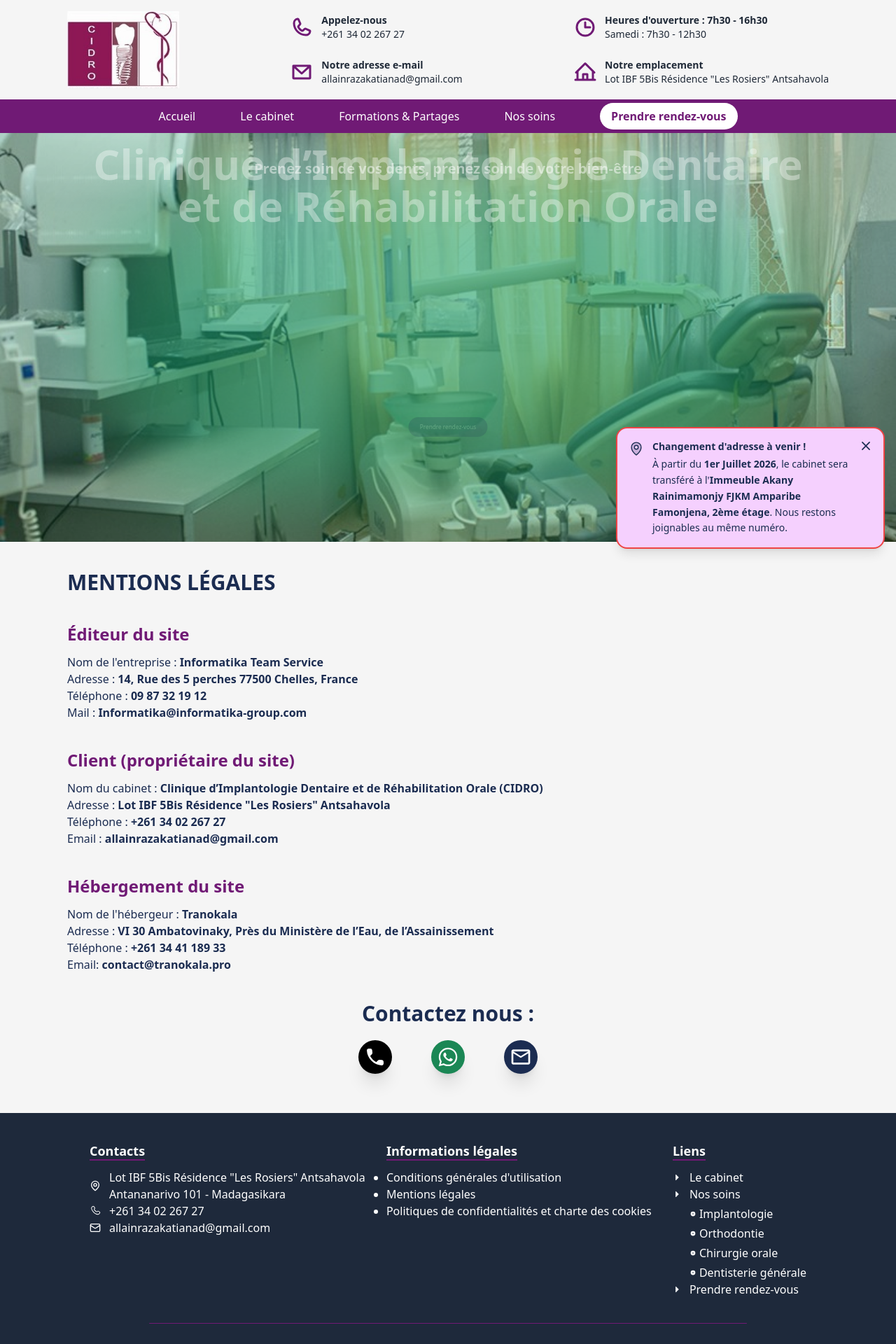
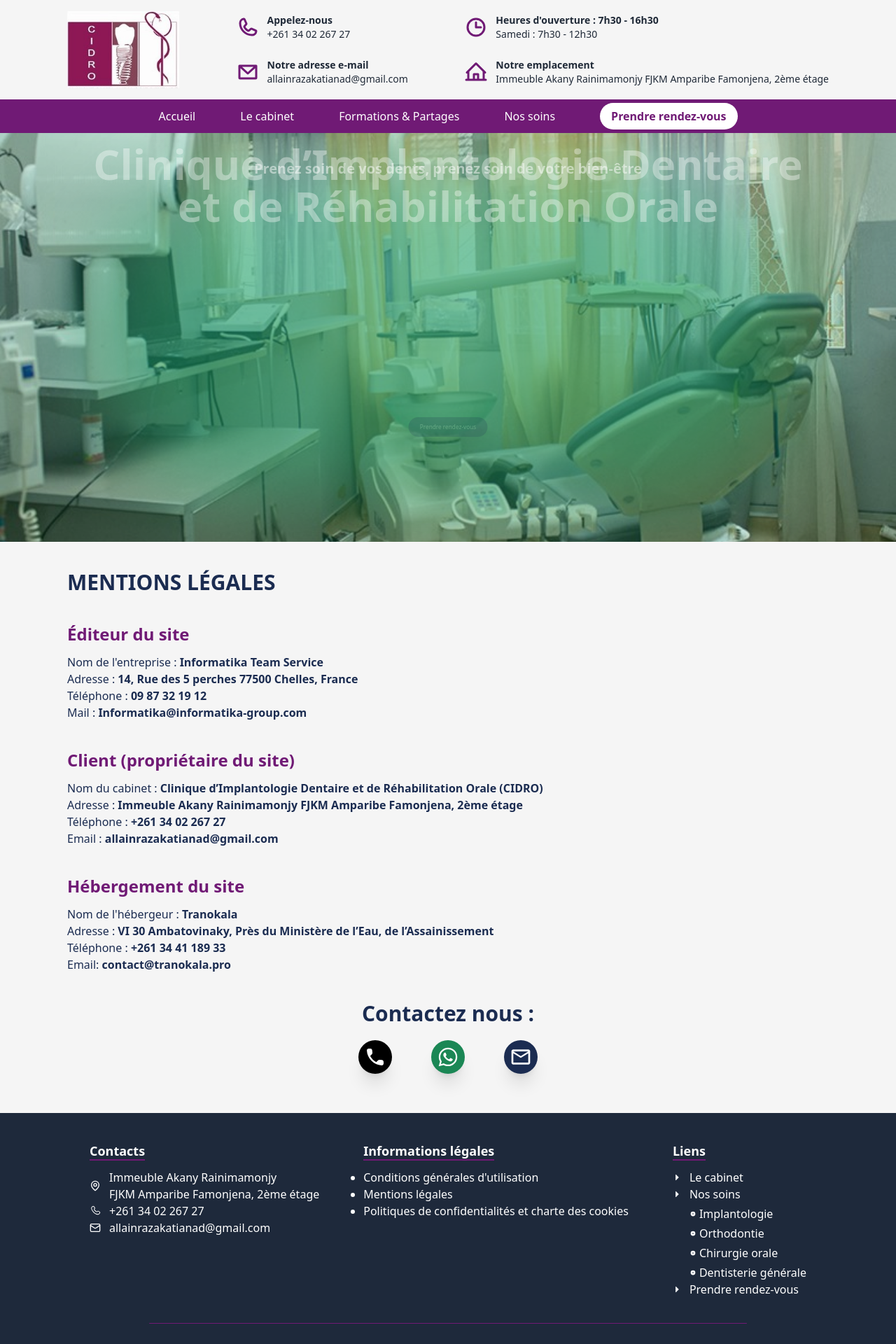
Before and after one commit to Njaka91/Cidro, a React (Vite) app: page /mentions-legales in a window 1280 px wide. Shown: the top 1920 px of the page at 70% size. Built offline with nearby package versions, Linux system fonts and the light colour scheme.

Commit message:
finalisation nouvelle location

```diff
--- a/src/components/Footer.jsx
+++ b/src/components/Footer.jsx
@@ -66,9 +66,9 @@ const Footer = () => {
                 </svg>
                 <address className="flex flex-col not-italic">
                   <div>
-                    Lot IBF 5Bis Résidence &quot;Les Rosiers&quot; Antsahavola
+                  Immeuble Akany Rainimamonjy
                   </div>
-                  <div>Antananarivo 101 - Madagasikara</div>
+                  <div>FJKM Amparibe Famonjena, 2ème étage</div>
                 </address>
               </div>
             </div>
--- a/src/components/Root.jsx
+++ b/src/components/Root.jsx
@@ -12,8 +12,6 @@ import orthodont from "../assets/images/Nos soins/Orthodontie/orthodontie_cidro.
 import chirurgieOrale from "../assets/images/Nos soins/Chirurgie dentaire/Chir_orale.png";
 import dentisterieGenerale from "../assets/images/Nos soins/Dentisterie generale/dentisterie_CIDRO.jpg";
 import Button from "./Button"
-import AddressChangePopup from "./common/AddressChangePopup";
-
 
 const Root = () => {
   const { pathname } = useLocation();
@@ -35,7 +33,6 @@ const Root = () => {
 
   return (
     <>
-      <AddressChangePopup/>
       <Stubborn />
       <NavBar />
       <StubbornImg imgBg={imgBg} />
--- a/src/components/Stubborn.jsx
+++ b/src/components/Stubborn.jsx
@@ -64,7 +64,7 @@ const Stubborn = () => {
             <span className=" font-semibold">Notre emplacement</span>
             <address className="not-italic">
               <Link to="/#Home">
-              Lot IBF 5Bis Résidence &quot;Les Rosiers&quot; Antsahavola
+              Immeuble Akany Rainimamonjy FJKM Amparibe Famonjena, 2ème étage
               </Link>
             </address>
           </div>
--- a/src/components/common/LocationApi.jsx
+++ b/src/components/common/LocationApi.jsx
@@ -7,8 +7,8 @@ const LocationApi = () => {
 
   const officeLocation = useMemo(
     () => ({
-      lat: -18.908871,
-      lng: 47.522731,
+      lat: -18.915410,
+      lng: 47.527332,
     }),
     []
   );
--- a/src/components/sections/Location.jsx
+++ b/src/components/sections/Location.jsx
@@ -14,7 +14,7 @@ const Location = () => {
         <button
           onClick={() => {
             window.open(
-              "https://www.google.com/maps/dir/?api=1&destination=-18.908871,47.522731",
+              "https://www.google.com/maps/dir/?api=1&destination=-18.915410,47.527332",
               "_blank"
             );
           }}
--- a/src/pages/LegalNotices.jsx
+++ b/src/pages/LegalNotices.jsx
@@ -44,7 +44,7 @@ const LegalNotices = () => {
           <div>
             Adresse :{" "}
             <span className="font-semibold">
-              Lot IBF 5Bis Résidence &quot;Les Rosiers&quot; Antsahavola
+            Immeuble Akany Rainimamonjy FJKM Amparibe Famonjena, 2ème étage
             </span>
           </div>
           <div>
```
